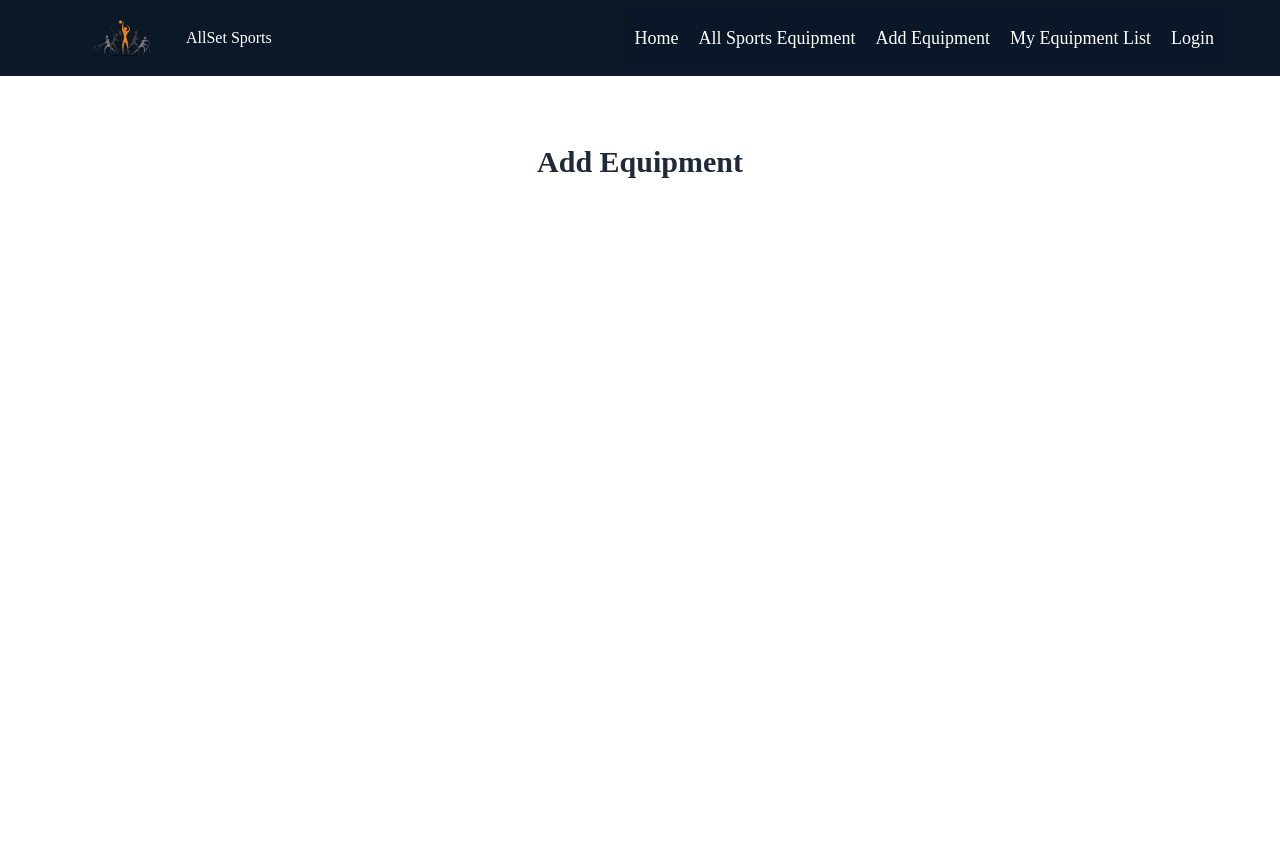
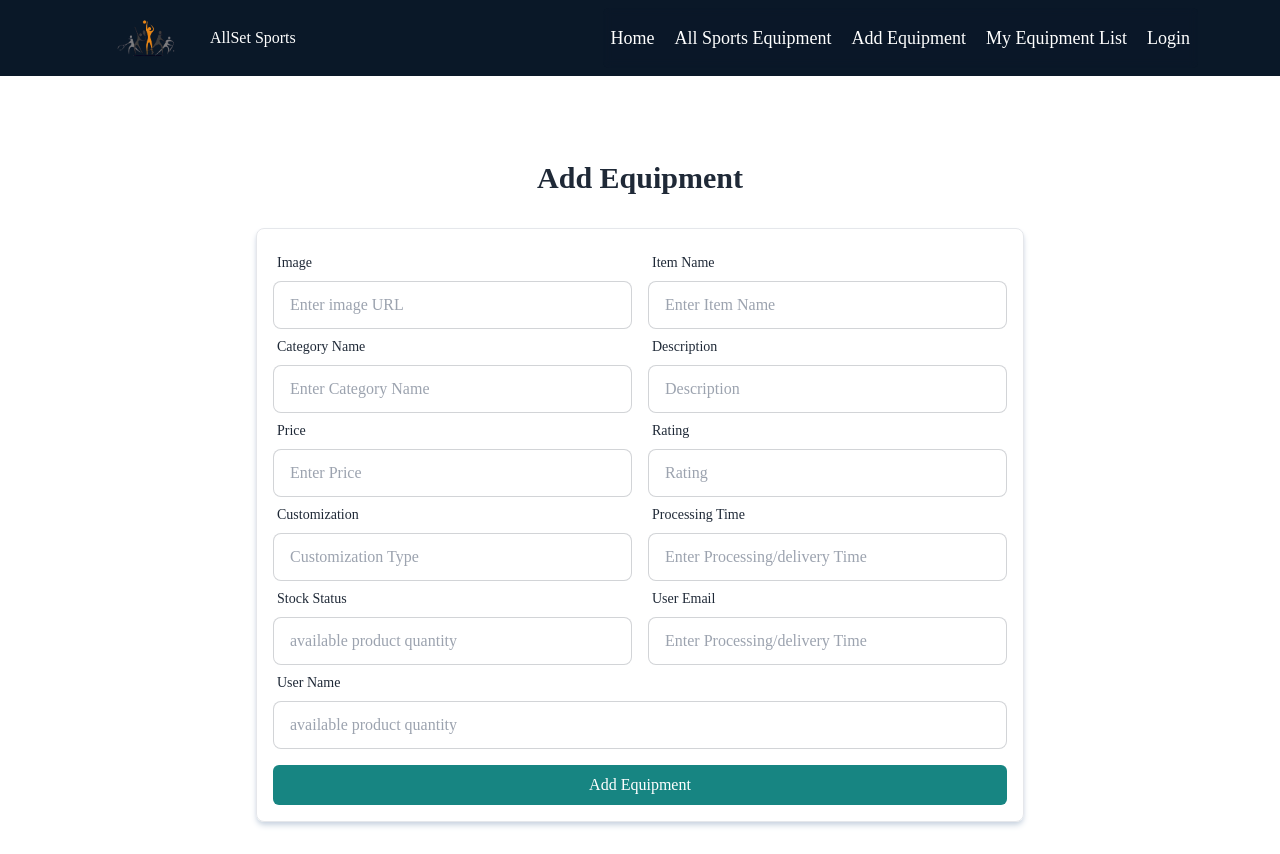
Before and after one commit to anikdas10/All-set-sports, a React (Vite) app: page /addEquipment in a window 1280 px wide. Before the commit the page ends 800 px from the top, so only its background shows below. Built offline with nearby package versions, Linux system fonts and the light colour scheme; no server answers.

Commit message:
Google login and add equipment section frontEnd complete

```diff
--- a/package.json
+++ b/package.json
@@ -10,6 +10,7 @@
     "preview": "vite preview"
   },
   "dependencies": {
+    "firebase": "^11.0.2",
     "localforage": "^1.10.0",
     "match-sorter": "^8.0.0",
     "react": "^18.3.1",
--- a/src/assets/AuthProvider/AuthProvider.jsx
+++ b/src/assets/AuthProvider/AuthProvider.jsx
@@ -1,13 +1,31 @@
-import { createContext, useState } from "react";
+import { onAuthStateChanged, signInWithPopup } from "firebase/auth";
+import { createContext, useEffect, useState } from "react";
+import { auth } from "../firebase/firebase.config";
 
 export const AuthContext = createContext(null);
 const AuthProvider = ({children}) => {
     const [ user,setUser] = useState(null)
+    const [loading,setLoading] = useState(true);
 
+    const loginUserWithGoogle = (provider) =>{
+        setLoading(true);
+        return signInWithPopup(auth,provider)
+    }
+
+    useEffect(()=>{
+        const unsubscribe = onAuthStateChanged(auth,(currentUser)=>{
+            setLoading(false);
+            setUser(currentUser);
+        })
+        return ()=>{
+            unsubscribe();
+        }
+    },[])
 
     const authInfo = {
         user,
-        setUser
+        setUser,
+        loginUserWithGoogle
     }
     return (
         <AuthContext.Provider value={authInfo}>
--- /dev/null
+++ b/src/assets/firebase/firebase.config.js
@@ -0,0 +1,17 @@
+
+import { initializeApp } from "firebase/app";
+import { getAuth } from "firebase/auth";
+
+const firebaseConfig = {
+  apiKey: import.meta.env.VITE_apiKey,
+  authDomain:import.meta.env.VITE_authDomain,
+  projectId: import.meta.env.VITE_projectId,
+  storageBucket: import.meta.env.VITE_storageBucket,
+  messagingSenderId: import.meta.env.VITE_messagingSenderId,
+  appId: import.meta.env.VITE_appId,
+};
+
+
+// Initialize Firebase
+const app = initializeApp(firebaseConfig);
+export const auth = getAuth(app);
--- a/src/components/AddEquipment/AddEquipment.jsx
+++ b/src/components/AddEquipment/AddEquipment.jsx
@@ -1,8 +1,118 @@
+import { useContext } from "react";
+import { AuthContext } from "../../assets/AuthProvider/AuthProvider";
 
 const AddEquipment = () => {
+    const {user} = useContext(AuthContext);
+    console.log(user);
+
+    const handleUpdate = e =>{
+        e.preventDefault();
+
+    }
     return (
-        <div className="container mt-28">
+        <div className="container mt-20 md:mt-32">
             <h2 className="mx-auto font-bold text-3xl">Add Equipment</h2>
+            {/* form */}
+            <div className="md:max-w-3xl mx-auto border p-4 rounded-lg mt-8 shadow-slate-300 shadow-md">
+                <form onSubmit={handleUpdate}>
+                    <div className="flex flex-col md:flex-row gap-4">
+                        <label className="form-control w-full  mx-auto">
+                        <div className="label">
+                            <span className="label-text">Image</span>
+                        </div>
+                        <input type="text" placeholder="Enter image URL" className="input input-bordered w-full " />
+
+                    </label>
+                    <label className="form-control w-full max-w-lg">
+                        <div className="label">
+                            <span className="label-text">Item Name</span>
+                        </div>
+                        <input type="text" placeholder="Enter Item Name" className="input input-bordered w-full " />
+
+                    </label>
+                    </div>
+                    <div className="flex flex-col md:flex-row gap-4">
+                        <label className="form-control w-full max-w-lg mx-auto">
+                        <div className="label">
+                            <span className="label-text">Category Name</span>
+                        </div>
+                        <input type="text" placeholder="Enter Category Name" className="input input-bordered w-full " />
+
+                    </label>
+                    <label className="form-control w-full max-w-lg">
+                        <div className="label">
+                            <span className="label-text">Description</span>
+                        </div>
+                        <input type="text" placeholder="Description" className="input input-bordered w-full " />
+
+                    </label>
+                    </div>
+                    <div className="flex flex-col md:flex-row gap-4">
+                        <label className="form-control w-full max-w-lg mx-auto">
+                        <div className="label">
+                            <span className="label-text">Price</span>
+                        </div>
+                        <input type="text" placeholder="Enter Price" className="input input-bordered w-full " />
+
+                    </label>
+                    <label className="form-control w-full max-w-lg">
+                        <div className="label">
+                            <span className="label-text">Rating</span>
+                        </div>
+                        <input type="text" placeholder="Rating" className="input input-bordered w-full " />
+
+                    </label>
+                    </div>
+                    <div className="flex flex-col md:flex-row gap-4">
+                        <label className="form-control w-full max-w-lg mx-auto">
+                        <div className="label">
+                            <span className="label-text">Customization</span>
+                        </div>
+                        <input type="text" placeholder="Customization Type" className="input input-bordered w-full " />
+
+                    </label>
+                    <label className="form-control w-full max-w-lg">
+                        <div className="label">
+                            <span className="label-text">Processing Time</span>
+                        </div>
+                        <input type="text" placeholder="Enter Processing/delivery Time" className="input input-bordered w-full " />
+
+                    </label>
+                    </div>
+                    <div className="flex flex-col md:flex-row gap-4">
+                        <label className="form-control w-full max-w-lg mx-auto">
+                        <div className="label">
+                            <span className="label-text">Stock Status</span>
+                        </div>
+                        <input type="text" placeholder="available product quantity" className="input input-bordered w-full " />
+
+                    </label>
+                    <label className="form-control w-full max-w-lg">
+                        <div className="label">
+                            <span className="label-text">User Email</span>
+                        </div>
+                        <input type="text" placeholder="Enter Processing/delivery Time"
+                        value={user?.email}
+                        className="input input-bordered w-full " />
+
+                    </label>
+                    </div>
+                    <div className="w-full">
+                        <label className="form-control w-full mx-auto">
+                        <div className="label">
+                            <span className="label-text">User Name</span>
+                        </div>
+                        <input type="text" placeholder="available product quantity"
+                        value={user?.displayName}
+                        className="input input-bordered w-full " />
+
+                    </label>
+                    </div>
+                    <div className="   mt-4">
+                        <button className="bg-[#178582] text-white py-2 w-full rounded-md">Add Equipment</button>
+                    </div>
+                </form>
+            </div>
         </div>
     );
 };
--- /dev/null
+++ b/src/components/Login/Login.jsx
@@ -0,0 +1,72 @@
+import { useCallback, useContext, useState } from "react";
+import { FaEye, FaEyeSlash, FaGoogle } from "react-icons/fa";
+import { Link } from "react-router-dom";
+import { auth } from "../../assets/firebase/firebase.config";
+import { AuthContext } from "../../assets/AuthProvider/AuthProvider";
+import { GoogleAuthProvider } from "firebase/auth";
+
+const Login = () => {
+    const [toggle,setToggle] = useState(false);
+    const {loginUserWithGoogle,setUser} = useContext(AuthContext);
+    const handleSubmit = e =>{
+
+    }
+
+    const handleGoogleLogin = () => {
+      const provider = new GoogleAuthProvider();
+      loginUserWithGoogle(provider)
+      .then(result=>{
+        console.log(result.user);
+        setUser(result.user);
+      })
+      .catch(err=>{
+        console.log(err.message);
+      })
+    }
+
+    return (
+        <div className="mt-24 md:mt-32">
+            <h2 className="text-xl md:text-2xl lg:text-3xl font-bold">Login</h2>
+
+            <div className="md:max-w-2xl mx-auto border-2 rounded-md mt-4 shadow-md">
+                <form className="card-body" onSubmit={handleSubmit}>
+        <div className="form-control">
+          <label className="label">
+            <span className="label-text font-semibold">Email Address</span>
+          </label>
+          <input type="email"
+          name="email"
+          placeholder="Enter your email" className="input bg-gray-100" required />
+        </div>
+        <div className="form-control relative">
+          <label className="label">
+            <span className="label-text font-semibold">Password</span>
+          </label>
+          <input type={toggle?'text':'password'}
+          name="password"
+          placeholder="Enter your password" className="input bg-gray-100" required />
+          <div onClick={()=>setToggle(!toggle)} className="absolute right-3 top-[51px] cursor-pointer">
+           {
+            toggle?<FaEyeSlash />:<FaEye />
+           }
+          </div>
+
+        </div>
+
+        <div className="form-control mt-6">
+          <button className="btn bg-[#178582] text-white">Login</button>
+
+        </div>
+                 </form>
+
+                 {/* google loin */}
+                  <div className="border-t py-4 mx-9 ">
+            <button onClick={handleGoogleLogin} className="btn bg-[#178582] w-full text-white ">Login with Google <FaGoogle/></button>
+            <h2 className="text-center font-semibold text-lg my-2">Don't have and account? <Link to='/register' className="text-[#00ABE4]">Register.</Link></h2>
+      </div>
+            </div>
+        </div>
+    );
+};
+
+export default Login;
--- a/src/components/Navbar/Navbar.jsx
+++ b/src/components/Navbar/Navbar.jsx
@@ -10,13 +10,12 @@ const Navbar = () => {
     const [open , setOpen] = useState(false);
     // const [user,setUser] = useState(true);
     const {user} = useContext(AuthContext);
-    console.log(user);
 
     return (
         <div className='bg-[#0A1828] fixed w-full top-0 left-0 z-50 py-2'>
-          <nav className='container flex items-center justify-between relative px-2'>
+          <nav className='container flex items-center justify-between relative'>
              <div className="flex items-center">
-                <div className='w-10 z-50 md:w-16  lg:w-32'><img src={image} alt="logo" /></div>
+                <div className='w-10 z-50 md:w-16  lg:w-32 '><img src={image} alt="logo" /></div>
                 <h1 className="text-white">AllSet Sports</h1>
              </div>
 
--- a/src/routes/router.jsx
+++ b/src/routes/router.jsx
@@ -4,6 +4,7 @@ import AllEquipment from "../components/AllEquipment/AllEquipment";
 import AddEquipment from "../components/AddEquipment/AddEquipment";
 import MyEquipment from "../components/MyEquipment/MyEquipment";
 import Home from "../components/Home/Home";
+import Login from "../components/Login/Login";
 
 
 const router = createBrowserRouter([
@@ -26,6 +27,10 @@ const router = createBrowserRouter([
             {
                path:'/myEquipment',
                element:<MyEquipment/>
+            },
+            {
+                path:'/login',
+                element:<Login/>
             }
         ]
     }
--- a/tailwind.config.js
+++ b/tailwind.config.js
@@ -17,7 +17,6 @@ export default {
       center: true,
       padding: {
         default: "1rem",
-        sm: "2rem",
         md: "2rem",
       },
     },
```
Also changed, not shown: 1 other file (tests, documents, lock files or other folders).
